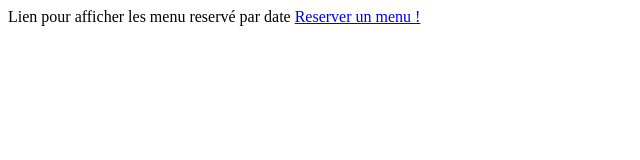
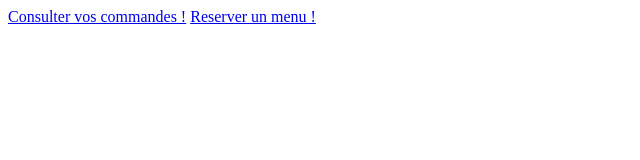
Before and after one commit to yamissafof/reservation_repas, a website: page html/accueil-session.html in a window 1280 px wide. Shown: the whole page, without its empty margins (0-640 px from the left). Drawn offline with Linux system fonts and the light colour scheme.

Commit message:
Ajout de la route por consulter les commandes

```diff
--- a/html/accueil-session.html
+++ b/html/accueil-session.html
@@ -5,7 +5,7 @@
     <title>Accueil - Session</title>
 </head>
 <body>
-    Lien pour afficher les menu reservé par date
+    <a href="/mes-commandes">Consulter vos commandes !</a>
     <a href="/reservation">Reserver un menu !</a>
 
 </body>
```
